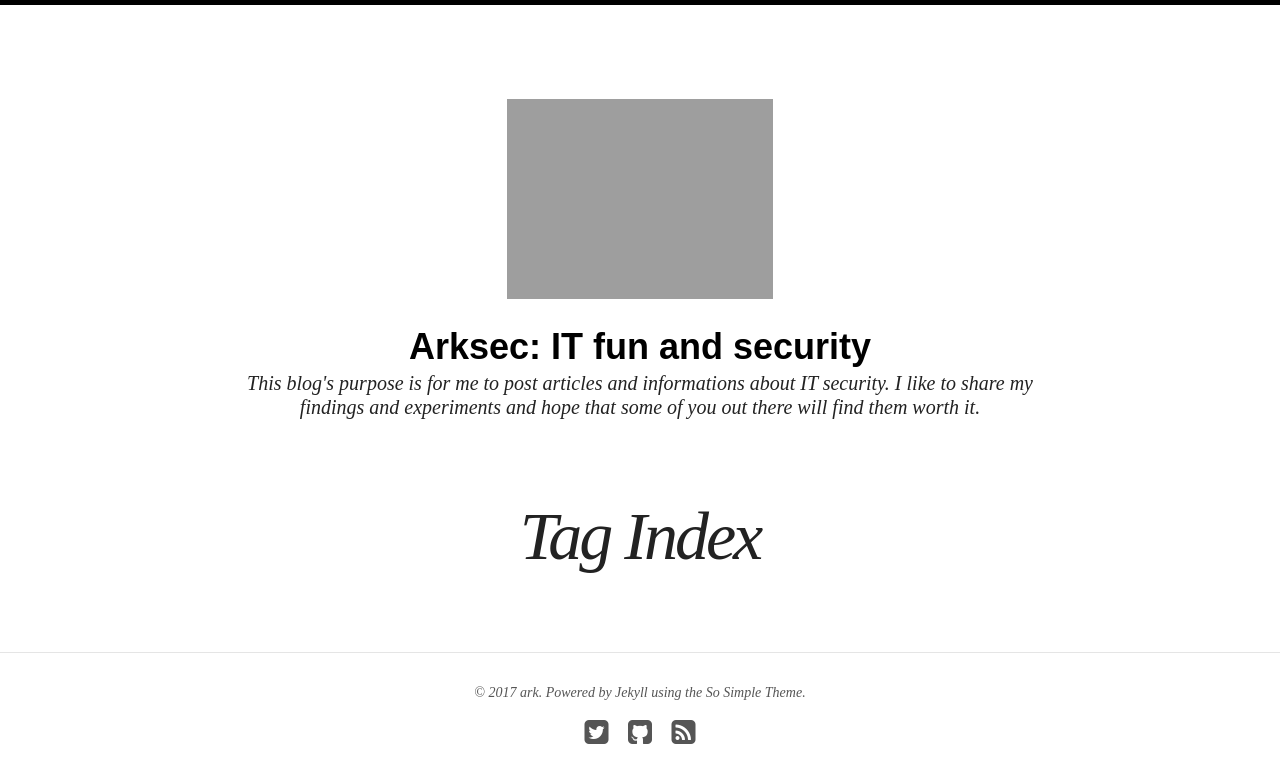
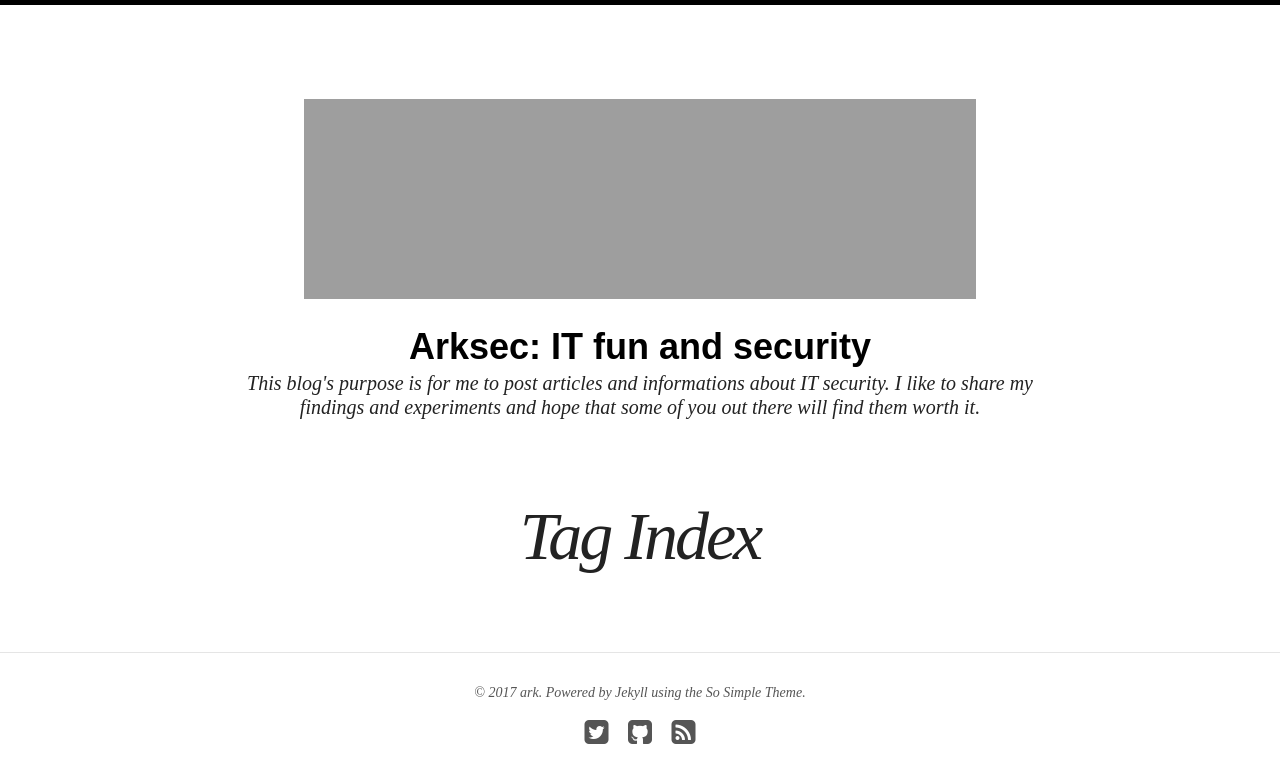
Before and after one commit to entropyqueen/entropyQueen.github.io, a Jekyll site: the page built from tags/index.md, in a window 1280 px wide. Shown: the top 783 px of the page. Built offline with Jekyll 4.4.1, drawn with Linux system fonts in a browser that asks for light colours; nearby versions of some CDN libraries.

Commit message:
trying to do css

```diff
--- a/_sass/_masthead.scss
+++ b/_sass/_masthead.scss
@@ -35,16 +35,16 @@
 .site-logo {
 
   img {
-    width: auto;
+    width: 80%;
     height: 100px;
 
     @include media($medium) {
-      width: auto;
+      width: 80%;
       height: 150px;
     }
 
     @include media($large) {
-      width: auto;
+      width: 80%;
       height: 200px;
     }
   }
```
